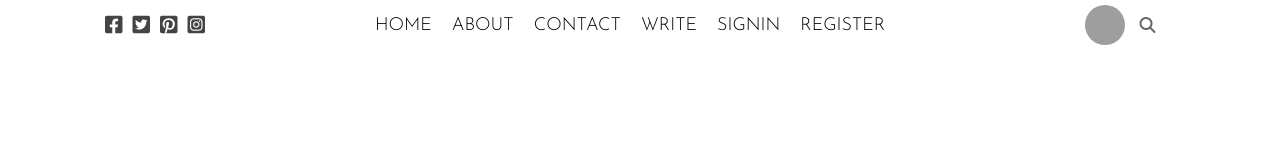
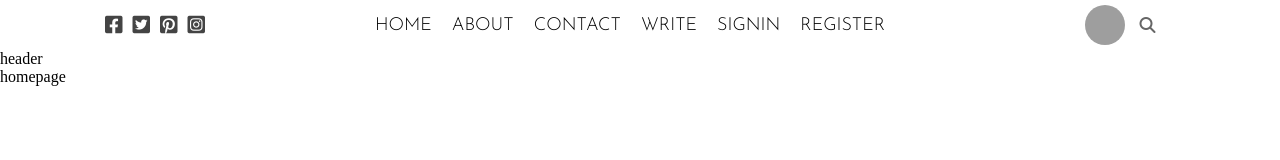
Before and after one commit to fabortwell/blog225, a React (Create React App) app: page / in a window 1280 px wide. Shown: the top 160 px of the page. Built offline with nearby package versions, Linux system fonts and the light colour scheme; grey boxes are pictures that could not be loaded.

Commit message:
added a home component

```diff
--- a/src/App.js
+++ b/src/App.js
@@ -1,10 +1,14 @@
 import TopBar from "./topbar/TopBar";
+import Home from "./pages/home/Home";
 
 
 
 function App() {
   return (
+     <>
      <TopBar/>
+     <Home />
+     </>
   );
 }
 
--- a/src/header/Header.jsx
+++ b/src/header/Header.jsx
@@ -0,0 +1,10 @@
+
+import "./header.css"
+
+export default function Header() {
+  return (
+    <div className='header'>
+      header
+    </div>
+  )
+}
--- /dev/null
+++ b/src/pages/home/Home.jsx
@@ -0,0 +1,12 @@
+
+import Header from "../../header/Header"
+import "./home.css"
+
+export default function Home() {
+  return (
+    <div className="home">
+        <Header/>
+        homepage
+    </div>
+  )
+}
```
Also changed, not shown: src/pages/home/home.css (added).
